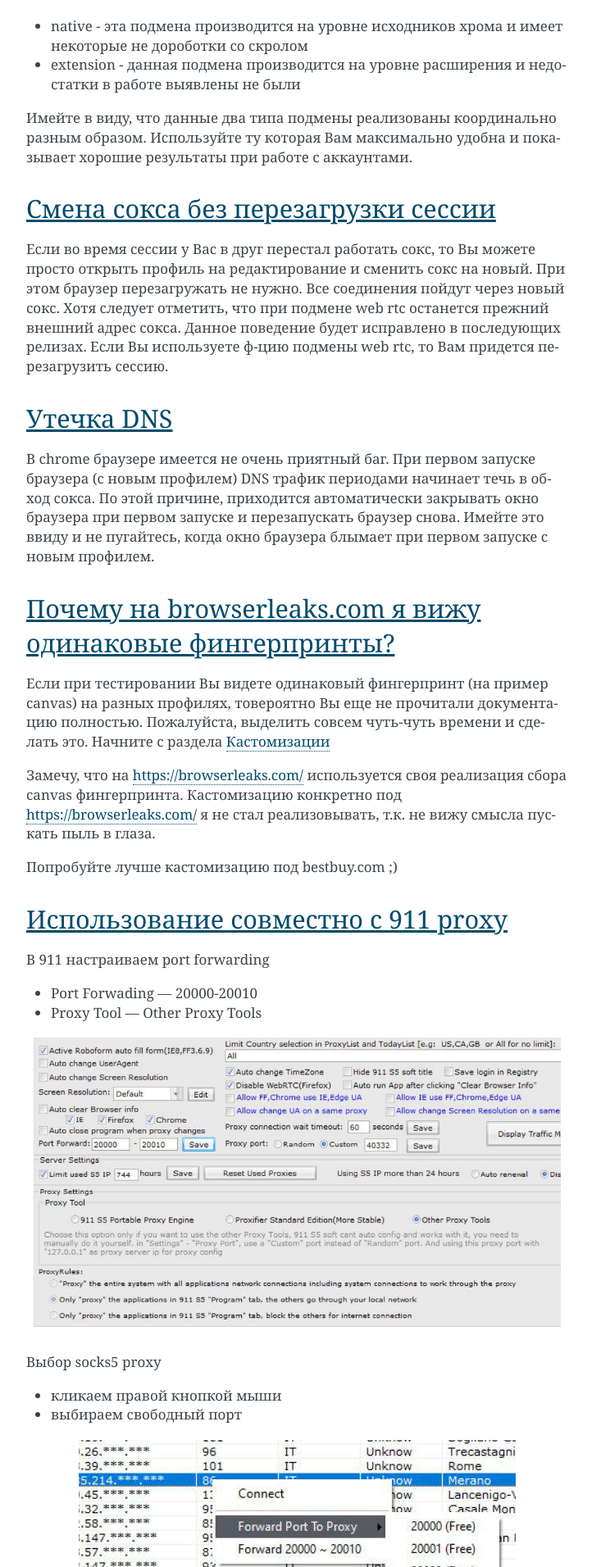
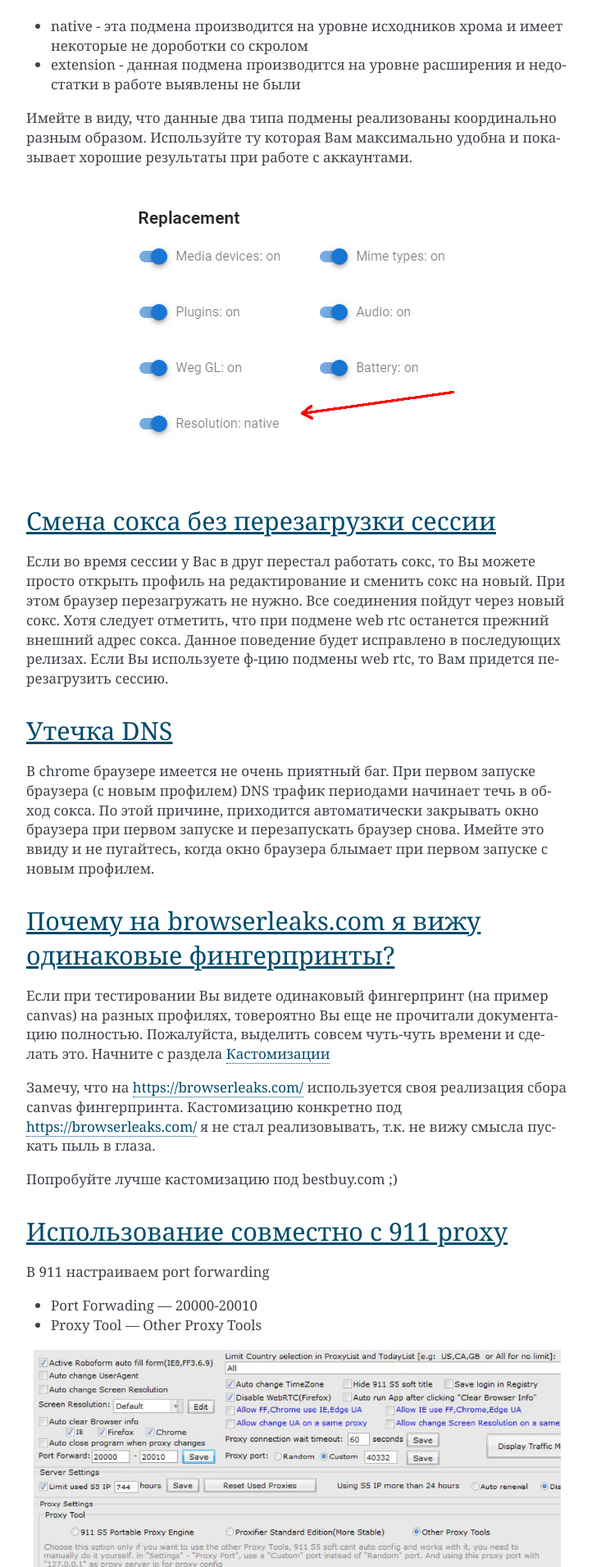
Before and after one commit to gcc-master/chebrowser-beta-doc, a Sphinx documentation site: the page built from source/faq.rst, in a window 1280 px wide. Shown: the part 2305-4217 px from the top of the page at 82% size, without its empty margins (388-1110 px from the left). Built offline with Sphinx 7.4.7, drawn with Linux system fonts in a browser that asks for light colours.

Commit message:
ver 0.2.3 - resolution types

```diff
--- a/source/faq.rst
+++ b/source/faq.rst
@@ -68,6 +68,8 @@ F.A.Q.
 Имейте в виду, что данные два типа подмены реализованы координально разным образом.
 Используйте ту которая Вам максимально удобна и показывает хорошие результаты при работе с аккаунтами.
 
+.. figure:: images/Profile-Replacement-Resolution.png
+
 
 Смена сокса без перезагрузки сессии
 -----------------------------------
@@ -87,7 +89,7 @@ F.A.Q.
 
 
 Почему на browserleaks.com я вижу одинаковые фингерпринты?
------------------------------------------------------------------
+----------------------------------------------------------
 Если при тестировании Вы видете одинаковый фингерпринт (на пример canvas) на разных профилях, товероятно Вы еще не прочитали документацию полностью.
 Пожалуйста, выделить совсем чуть-чуть времени и сделать это. Начните с раздела :ref:`customization`
 
```
Also changed, not shown: source/images/Profile-Replacement-Resolution.png (added).
